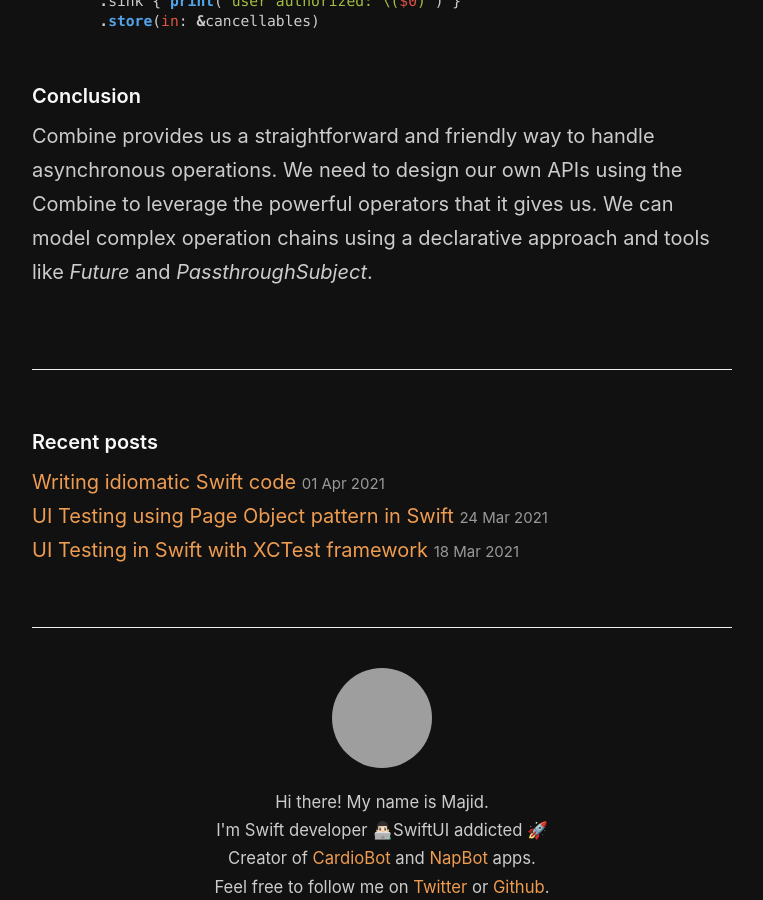
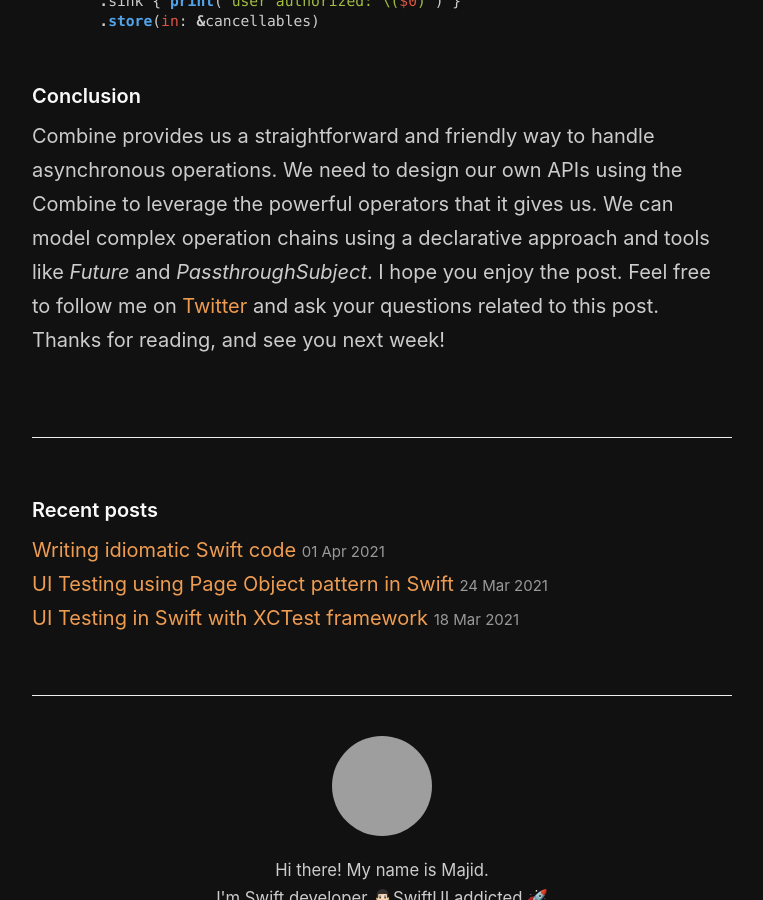
Before and after one commit to mecid/mecid.github.io, a Jekyll site: the page built from _posts/2021-04-07-designing-api-using-combine-framework.md, in a window 1280 px wide and 900 px high, scrolled down 4186 px, cut to the strip 0-900 px from the top of the window. Shown: the whole strip, without its empty margins (258-1021 px from the left). Built offline with Jekyll 4.4.1, drawn with Linux system fonts in a browser that asks for light colours; grey boxes are pictures that could not be loaded.

Commit message:
conclusion added to combine api post.

````diff
--- a/_posts/2021-04-07-designing-api-using-combine-framework.md
+++ b/_posts/2021-04-07-designing-api-using-combine-framework.md
@@ -128,4 +128,4 @@ health
 ```
 
 #### Conclusion
-Combine provides us a straightforward and friendly way to handle asynchronous operations. We need to design our own APIs using the Combine to leverage the powerful operators that it gives us. We can model complex operation chains using a declarative approach and tools like *Future* and *PassthroughSubject*.
+Combine provides us a straightforward and friendly way to handle asynchronous operations. We need to design our own APIs using the Combine to leverage the powerful operators that it gives us. We can model complex operation chains using a declarative approach and tools like *Future* and *PassthroughSubject*. I hope you enjoy the post. Feel free to follow me on [Twitter](https://twitter.com/mecid) and ask your questions related to this post. Thanks for reading, and see you next week!
````
